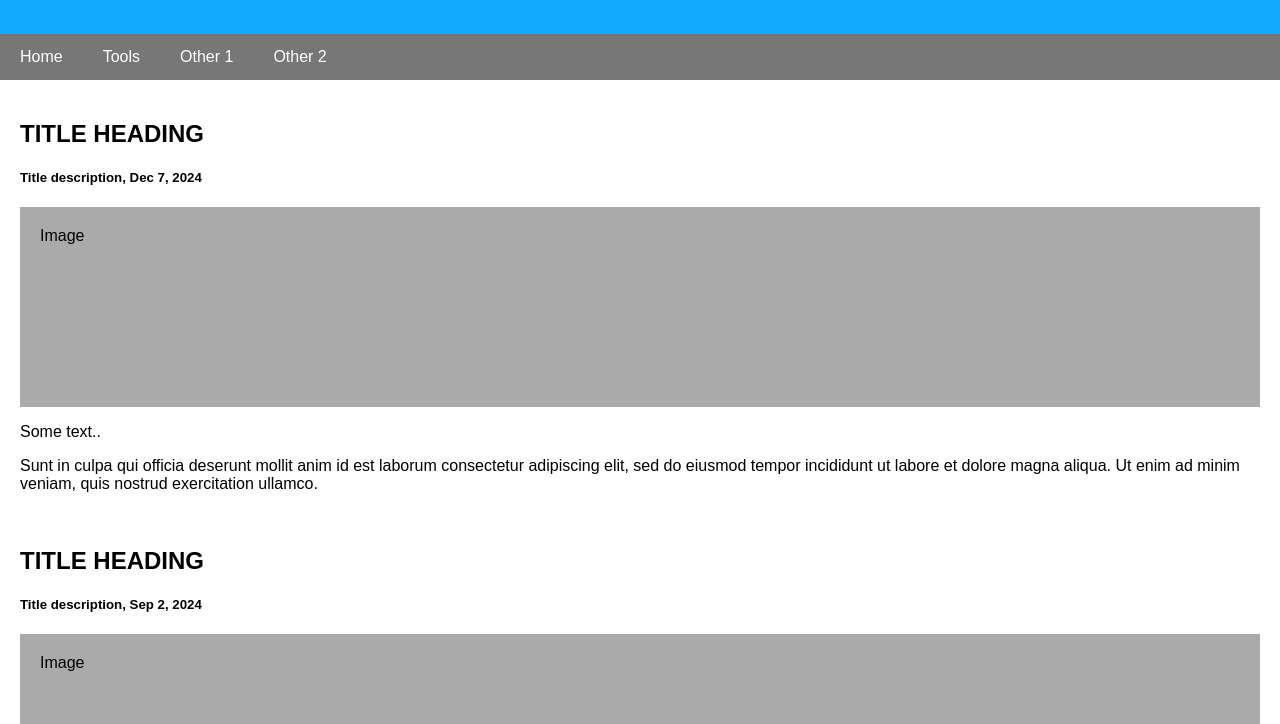
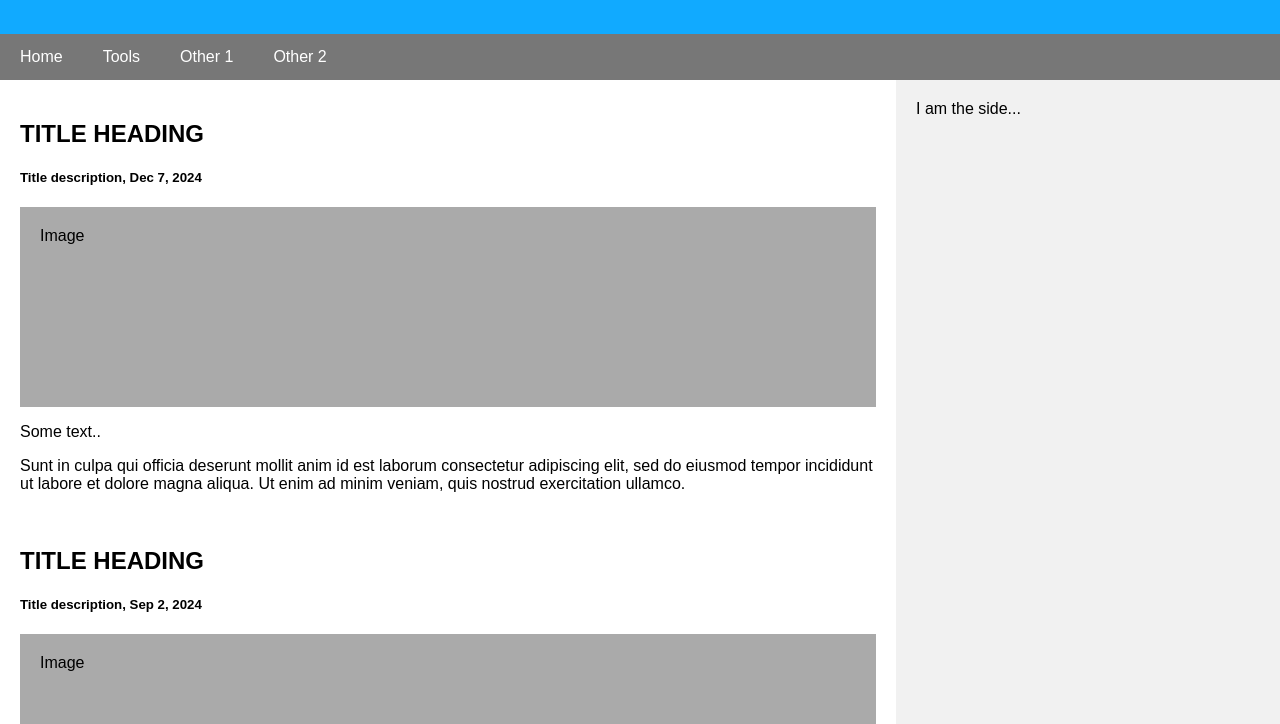
Before and after one commit to crambosoft/crambosoft.github.io, a plain HTML site: page index.html in a window 1280 px wide. Shown: the part 76-800 px from the top of the page. Drawn offline with Linux system fonts and the light colour scheme.

Commit message:
Update index.html

```diff
--- a/index.html
+++ b/index.html
@@ -115,6 +115,9 @@ body {
     <p>Some text..</p>
     <p>Sunt in culpa qui officia deserunt mollit anim id est laborum consectetur adipiscing elit, sed do eiusmod tempor incididunt ut labore et dolore magna aliqua. Ut enim ad minim veniam, quis nostrud exercitation ullamco.</p>
   </div>
+  <div class="side">
+	I am the side...
+  </div>
 </div>
 
 <!-- Footer -->
```
